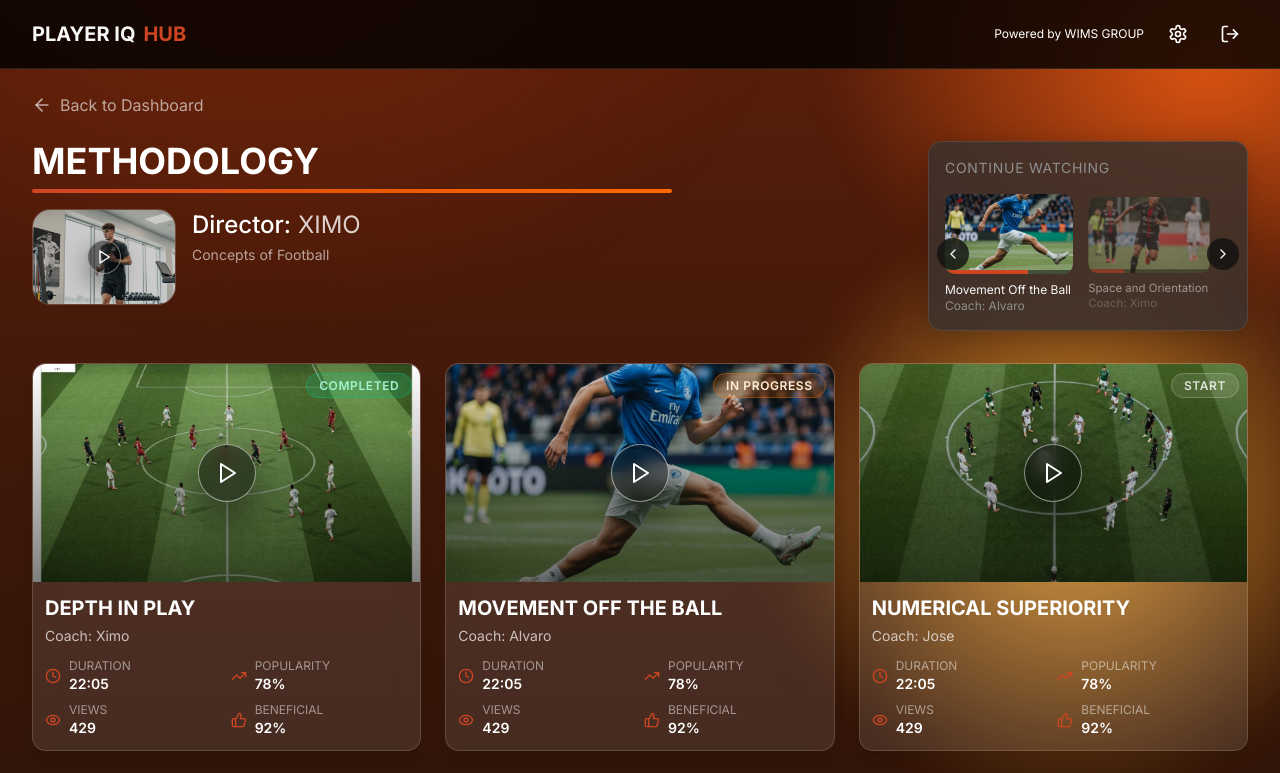
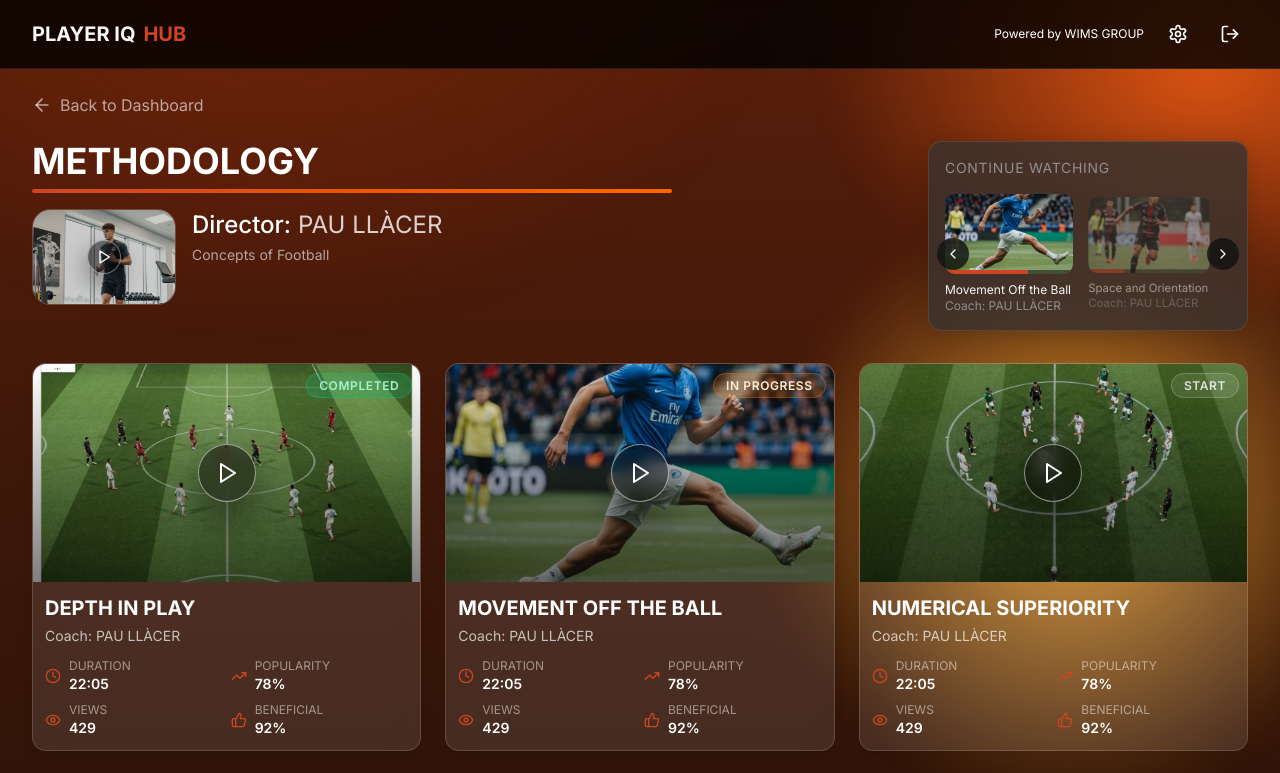
Before and after one commit to shadiawad7/WIMS, a Next.js app: page /module/1 in a window 1280 px wide. Shown: the top 773 px of the page. Built offline with nearby package versions, Linux system fonts and the light colour scheme.

Commit message:
Cambio de los nombres de los directores

```diff
--- a/app/module/[id]/page.tsx
+++ b/app/module/[id]/page.tsx
@@ -27,13 +27,13 @@ const modulesData: Record<
 > = {
   methodology: {
     name: "METHODOLOGY",
-    director: "XIMO",
+    director: "PAU LLÀCER",
     description: "Concepts of Football",
     videos: [
       {
         id: "depth-in-play",
         title: "Depth in Play",
-        coach: "Ximo",
+        coach: "PAU LLÀCER",
         duration: "22:05",
         popularity: 78,
         views: 429,
@@ -44,7 +44,7 @@ const modulesData: Record<
       {
         id: "movement-off-ball",
         title: "Movement Off the Ball",
-        coach: "Alvaro",
+        coach: "PAU LLÀCER",
         duration: "22:05",
         popularity: 78,
         views: 429,
@@ -56,7 +56,7 @@ const modulesData: Record<
       {
         id: "numerical-superiority",
         title: "Numerical Superiority",
-        coach: "Jose",
+        coach: "PAU LLÀCER",
         duration: "22:05",
         popularity: 78,
         views: 429,
@@ -67,7 +67,7 @@ const modulesData: Record<
       {
         id: "transitions",
         title: "Transitions",
-        coach: "Ximo",
+        coach: "PAU LLÀCER",
         duration: "22:05",
         popularity: 78,
         views: 429,
@@ -78,7 +78,7 @@ const modulesData: Record<
       {
         id: "microcycle-mesocycle",
         title: "Microcycle / Mesocycle",
-        coach: "Jorge",
+        coach: "PAU LLÀCER",
         duration: "22:05",
         popularity: 78,
         views: 429,
@@ -89,7 +89,7 @@ const modulesData: Record<
       {
         id: "space-orientation",
         title: "Space and Orientation",
-        coach: "Ximo",
+        coach: "PAU LLÀCER",
         duration: "22:05",
         popularity: 78,
         views: 429,
@@ -102,13 +102,13 @@ const modulesData: Record<
   },
   "modern-footy": {
     name: "MODERN FOOTY",
-    director: "NICO",
+    director: "PAU LLÀCER",
     description: "World Class Modern Style",
     videos: [
       {
         id: "tiki-taka",
         title: "Tiki-Taka Fundamentals",
-        coach: "Nico",
+        coach: "PAU LLÀCER",
         duration: "25:30",
         popularity: 85,
         views: 612,
@@ -120,7 +120,7 @@ const modulesData: Record<
       {
         id: "pressing",
         title: "High Press Systems",
-        coach: "Nico",
+        coach: "PAU LLÀCER",
         duration: "20:15",
         popularity: 82,
         views: 534,
@@ -132,13 +132,13 @@ const modulesData: Record<
   },
   positions: {
     name: "POSITIONS",
-    director: "FERMIN",
+    director: "PAU LLÀCER",
     description: "Master Your Position",
     videos: [
       {
         id: "central-midfield",
         title: "Central Midfield Mastery",
-        coach: "Fermin",
+        coach: "PAU LLÀCER",
         duration: "28:45",
         popularity: 90,
         views: 723,
@@ -150,13 +150,13 @@ const modulesData: Record<
   },
   "physical-prep": {
     name: "PHYSICAL PREP",
-    director: "DAVID",
+    director: "PAU LLÀCER",
     description: "Prevent Injuries & Prepare Body",
     videos: [
       {
         id: "warm-up",
         title: "Dynamic Warm-Up Routines",
-        coach: "David",
+        coach: "PAU LLÀCER",
         duration: "15:20",
         popularity: 88,
         views: 892,
@@ -167,7 +167,7 @@ const modulesData: Record<
       {
         id: "mobility-flow",
         title: "Mobility Flow for Footballers",
-        coach: "David",
+        coach: "PAU LLÀCER",
         duration: "18:10",
         popularity: 84,
         views: 641,
@@ -179,7 +179,7 @@ const modulesData: Record<
       {
         id: "core-stability",
         title: "Core Stability and Balance",
-        coach: "David",
+        coach: "PAU LLÀCER",
         duration: "16:45",
         popularity: 81,
         views: 588,
@@ -190,7 +190,7 @@ const modulesData: Record<
       {
         id: "speed-mechanics",
         title: "Acceleration and Sprint Mechanics",
-        coach: "David",
+        coach: "PAU LLÀCER",
         duration: "20:05",
         popularity: 87,
         views: 734,
@@ -201,7 +201,7 @@ const modulesData: Record<
       {
         id: "injury-prevention",
         title: "Injury Prevention Essentials",
-        coach: "David",
+        coach: "PAU LLÀCER",
         duration: "19:30",
         popularity: 89,
         views: 812,
@@ -212,7 +212,7 @@ const modulesData: Record<
       {
         id: "recovery-protocols",
         title: "Recovery Protocols After Matchday",
-        coach: "David",
+        coach: "PAU LLÀCER",
         duration: "17:25",
         popularity: 83,
         views: 603,
@@ -225,13 +225,13 @@ const modulesData: Record<
   },
   "video-analysis": {
     name: "VIDEO ANALYSIS",
-    director: "MIGUEL",
+    director: "PAU LLÀCER",
     description: "Concepts of Football",
     videos: [
       {
         id: "match-analysis",
         title: "Match Analysis Fundamentals",
-        coach: "Miguel",
+        coach: "PAU LLÀCER",
         duration: "32:10",
         popularity: 75,
         views: 445,
--- a/app/video/[moduleId]/[videoId]/page.tsx
+++ b/app/video/[moduleId]/[videoId]/page.tsx
@@ -30,7 +30,7 @@ const videosData: Record<
   methodology: {
     "depth-in-play": {
       title: "DEPTH IN PLAY",
-      coach: "Ximo",
+      coach: "PAU LLÀCER",
       duration: "22:05",
       durationSeconds: 22 * 60 + 5,
       popularity: 78,
@@ -48,7 +48,7 @@ const videosData: Record<
     },
     "movement-off-ball": {
       title: "Movement Off the Ball",
-      coach: "Alvaro",
+      coach: "PAU LLÀCER",
       duration: "22:05",
       durationSeconds: 22 * 60 + 5,
       popularity: 78,
@@ -63,7 +63,7 @@ const videosData: Record<
     },
     "numerical-superiority": {
       title: "Numerical Superiority",
-      coach: "Jose",
+      coach: "PAU LLÀCER",
       duration: "22:05",
       durationSeconds: 22 * 60 + 5,
       popularity: 78,
@@ -75,7 +75,7 @@ const videosData: Record<
     },
     "space-orientation": {
       title: "Space and Orientation",
-      coach: "Ximo",
+      coach: "PAU LLÀCER",
       duration: "22:05",
       durationSeconds: 22 * 60 + 5,
       popularity: 78,
@@ -87,7 +87,7 @@ const videosData: Record<
     },
     transitions: {
       title: "Transitions",
-      coach: "Ximo",
+      coach: "PAU LLÀCER",
       duration: "22:05",
       durationSeconds: 22 * 60 + 5,
       popularity: 78,
@@ -99,7 +99,7 @@ const videosData: Record<
     },
     "microcycle-mesocycle": {
       title: "Microcycle / Mesocycle",
-      coach: "Jorge",
+      coach: "PAU LLÀCER",
       duration: "22:05",
       durationSeconds: 22 * 60 + 5,
       popularity: 78,
@@ -113,7 +113,7 @@ const videosData: Record<
   "physical-prep": {
     "warm-up": {
       title: "Dynamic Warm-Up Routines",
-      coach: "David",
+      coach: "PAU LLÀCER",
       duration: "15:20",
       durationSeconds: 15 * 60 + 20,
       popularity: 88,
@@ -129,7 +129,7 @@ const videosData: Record<
     },
     "mobility-flow": {
       title: "Mobility Flow for Footballers",
-      coach: "David",
+      coach: "PAU LLÀCER",
       duration: "18:10",
       durationSeconds: 18 * 60 + 10,
       popularity: 84,
@@ -142,7 +142,7 @@ const videosData: Record<
     },
     "core-stability": {
       title: "Core Stability and Balance",
-      coach: "David",
+      coach: "PAU LLÀCER",
       duration: "16:45",
       durationSeconds: 16 * 60 + 45,
       popularity: 81,
@@ -155,7 +155,7 @@ const videosData: Record<
     },
     "speed-mechanics": {
       title: "Acceleration and Sprint Mechanics",
-      coach: "David",
+      coach: "PAU LLÀCER",
       duration: "20:05",
       durationSeconds: 20 * 60 + 5,
       popularity: 87,
@@ -168,7 +168,7 @@ const videosData: Record<
     },
     "injury-prevention": {
       title: "Injury Prevention Essentials",
-      coach: "David",
+      coach: "PAU LLÀCER",
       duration: "19:30",
       durationSeconds: 19 * 60 + 30,
       popularity: 89,
@@ -184,7 +184,7 @@ const videosData: Record<
     },
     "recovery-protocols": {
       title: "Recovery Protocols After Matchday",
-      coach: "David",
+      coach: "PAU LLÀCER",
       duration: "17:25",
       durationSeconds: 17 * 60 + 25,
       popularity: 83,
```
